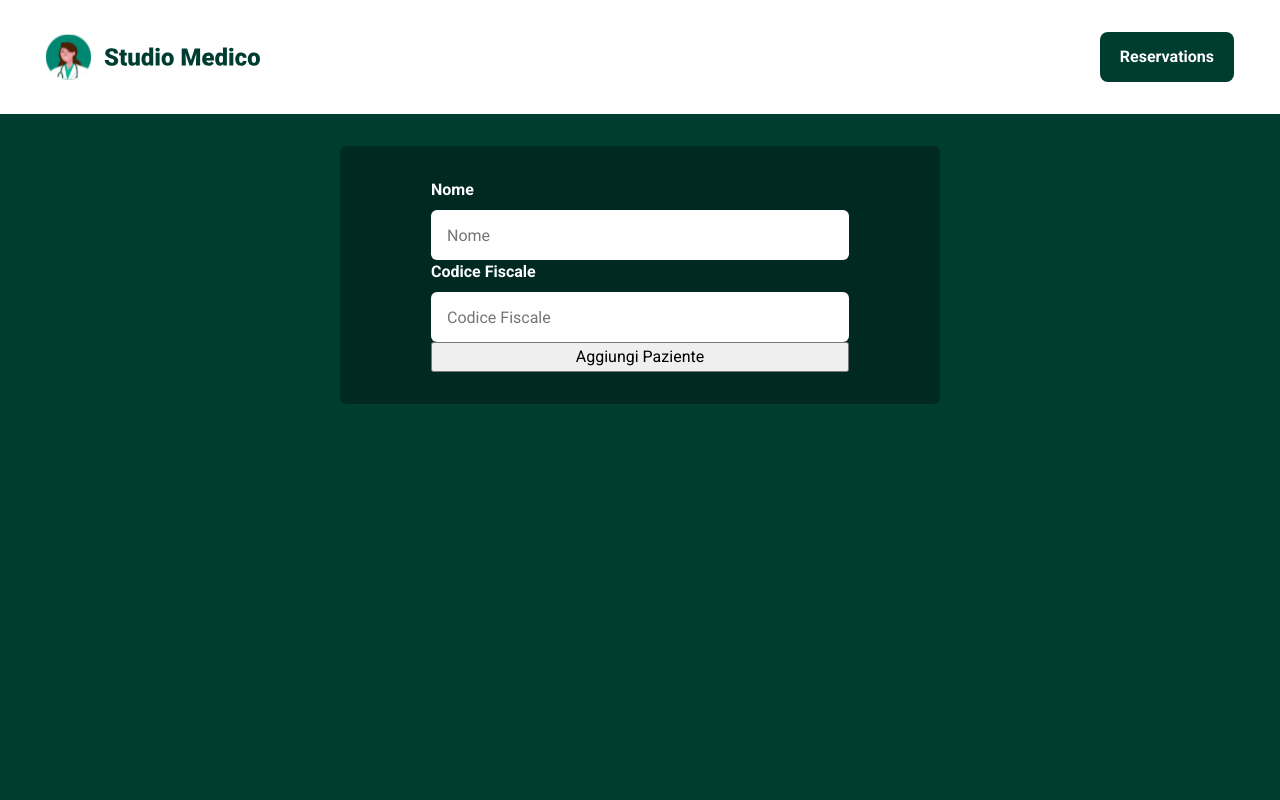
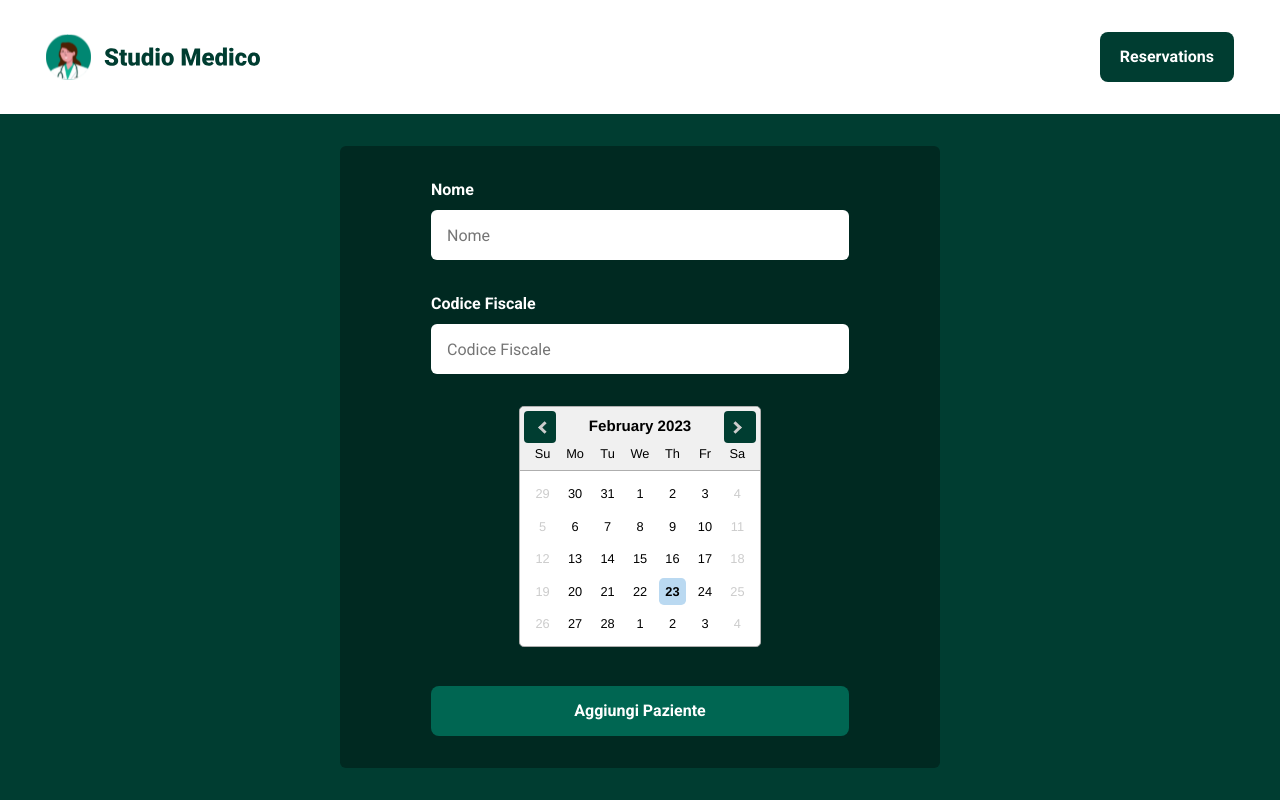
Before and after one commit to filipesaretta/studio-medico, a React (Vite) app: page / in a window 1280 px wide. Built offline with nearby package versions, Linux system fonts and the light colour scheme.

Commit message:
Create add new patient

```diff
--- a/src/components/AddNewPatient/index.tsx
+++ b/src/components/AddNewPatient/index.tsx
@@ -1,11 +1,61 @@
-import { useForm } from 'react-hook-form';
-import { FormContainer, Form } from './styles';
+import { Controller, useForm } from 'react-hook-form';
+import { zodResolver } from '@hookform/resolvers/zod';
+import * as zod from 'zod';
+import DatePicker from 'react-datepicker';
+import { v4 as uuidv4 } from 'uuid';
+import { useNavigate } from 'react-router-dom';
+import { api } from '../../lib/axios';
+import { dateFormatter } from '../../utils/formatter';
+
+import { FormContainer, Form, Button } from './styles';
+import 'react-datepicker/dist/react-datepicker.css';
+
+const newPatientSchemaValidation = zod
+  .object({
+    name: zod.string().min(2, 'Aggiungi name'),
+    codiceFiscale: zod
+      .string()
+      .length(16, 'Codice Fiscale deve avere 16 caratteri'),
+    dateInput: zod.date({
+      required_error: 'Seleziona una data',
+      invalid_type_error: 'Questo non è una data',
+    }),
+  })
+  .required();
+
+type newPatientData = zod.infer<typeof newPatientSchemaValidation>;
 
 export function AddNewPatient() {
-  const { register, handleSubmit } = useForm();
+  const {
+    register,
+    handleSubmit,
+    control,
+    formState: { errors },
+  } = useForm<newPatientData>({
+    resolver: zodResolver(newPatientSchemaValidation),
+  });
+  const navigate = useNavigate();
 
-  function handleAddNewPatient(data) {
-    console.log(data);
+  async function handleAddNewPatient(data: newPatientData) {
+    const ticket = uuidv4();
+    const patientActive = true;
+    const { dateInput, codiceFiscale, name } = data;
+
+    await api.post('/reservations', {
+      id: ticket,
+      createdAt: dateFormatter.format(new Date(dateInput)),
+      codiceFiscale,
+      name,
+      prenotazioneAttiva: patientActive,
+    });
+    navigate('/success');
+  }
+  /**
+   * This function checks if it's weekend. Only can select week days.
+   */
+  function isWeekday(date: Date) {
+    const day = date.getDay();
+    return day !== 0 && day !== 6;
   }
 
   return (
@@ -13,15 +63,33 @@ export function AddNewPatient() {
       <Form onSubmit={handleSubmit(handleAddNewPatient)}>
         <label htmlFor="name">Nome</label>
         <input type="text" placeholder="Nome" id="name" {...register('name')} />
+        <span>{errors.name?.message}</span>
 
         <label htmlFor="">Codice Fiscale</label>
         <input
           type="text"
           placeholder="Codice Fiscale"
-          {...register('codice-fiscale')}
+          {...register('codiceFiscale')}
         />
+        <span>{errors.codiceFiscale?.message}</span>
 
-        <button type="submit">Aggiungi Paziente</button>
+        <div>
+          <Controller
+            control={control}
+            name="dateInput"
+            render={({ field }) => (
+              <DatePicker
+                onChange={(date) => field.onChange(date)}
+                filterDate={isWeekday}
+                selected={field.value}
+                inline
+              />
+            )}
+          />
+        </div>
+        <span>{errors.dateInput?.message}</span>
+
+        <Button type="submit">Aggiungi Paziente</Button>
       </Form>
     </FormContainer>
   );
```
